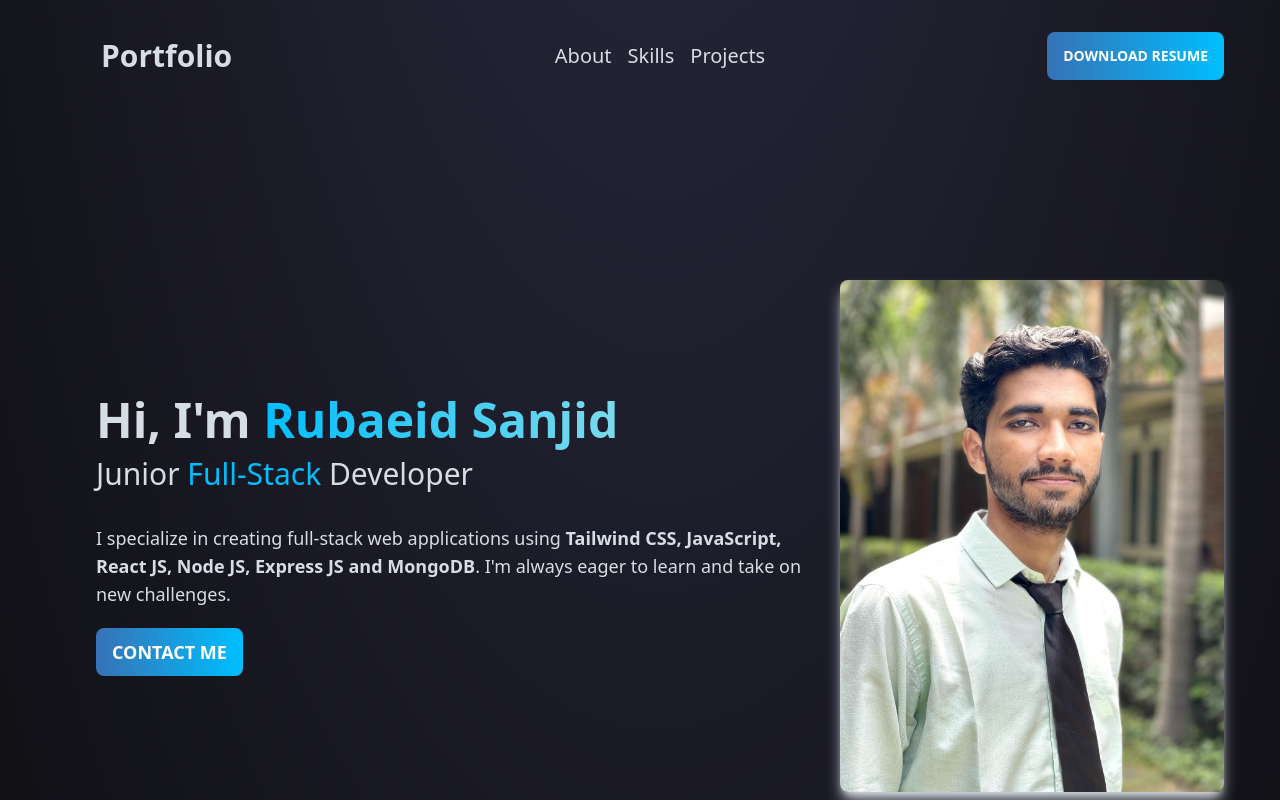
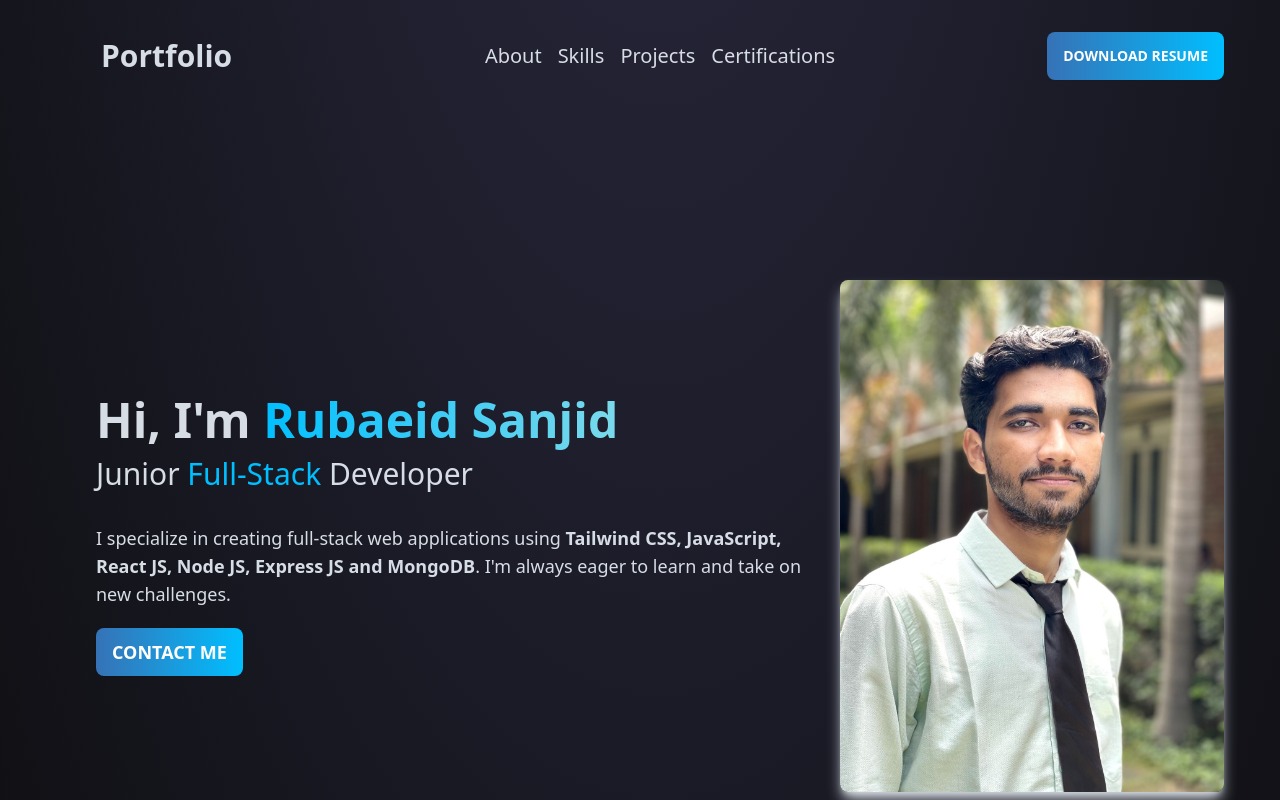
Before and after one commit to Rubaeid-Sanjid/my-personal-portfolio, a React (Vite) app: page / in a window 1280 px wide. Shown: the top 800 px of the page. Built offline with nearby package versions, Linux system fonts and the light colour scheme.

Commit message:
added route to certificate

```diff
--- a/src/Components/Navbar/Navbar.jsx
+++ b/src/Components/Navbar/Navbar.jsx
@@ -6,6 +6,7 @@ const Navbar = () => {
       <a className="text-xl mx-2 cursor-pointer" href="#about">About</a>
       <a className="text-xl mx-2 cursor-pointer" href="#skills">Skills</a>
       <a className="text-xl mx-2 cursor-pointer" href="#projects">Projects</a>
+      <a className="text-xl mx-2 cursor-pointer" href="#certifications">Certifications</a>
     </>
   );
   return (
```
